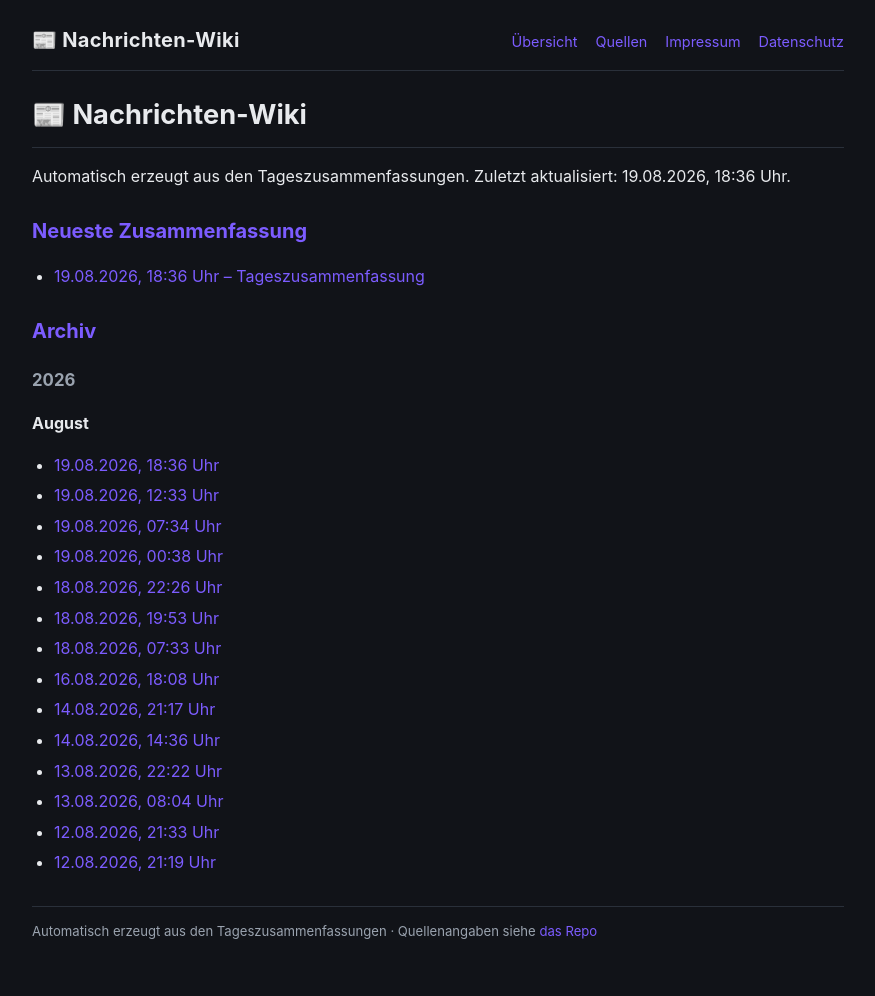
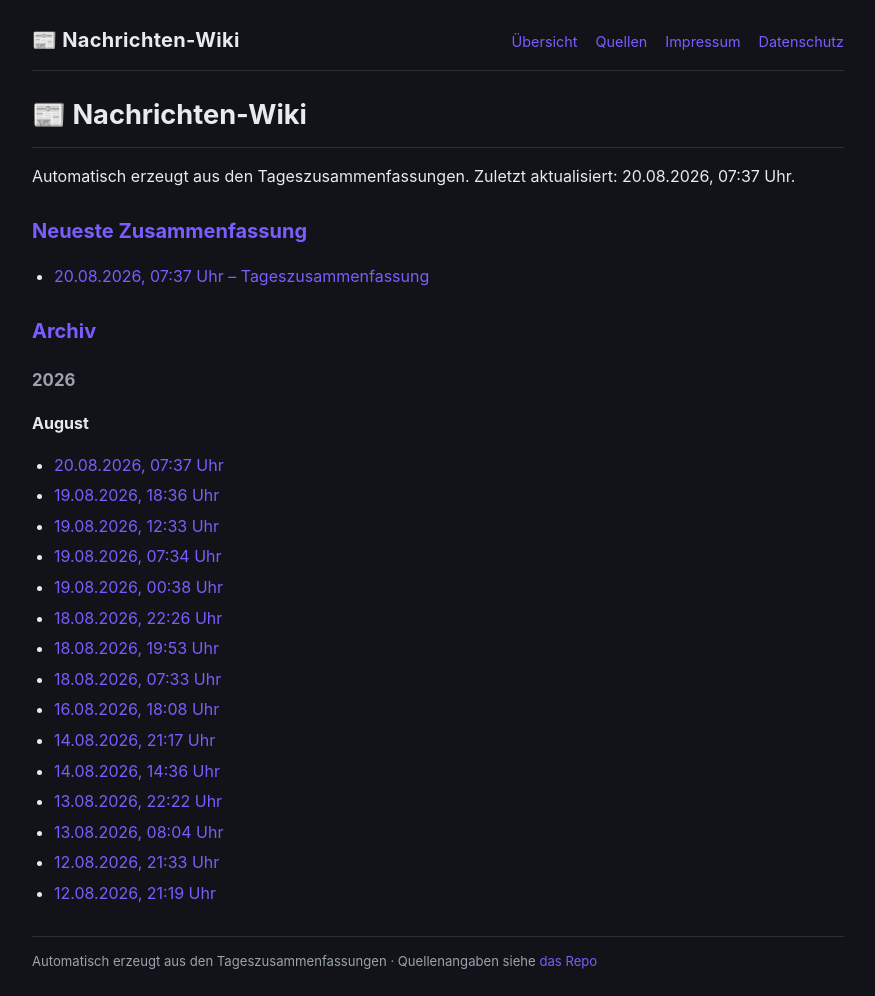
Before and after one commit to Ubuntu51/news-wiki, a Jekyll site: the page built from index.md, in a window 1280 px wide. Shown: the whole page, without its empty margins (202-1077 px from the left). Built offline with Jekyll 4.4.1, drawn with Linux system fonts in a browser that asks for light colours; our own code applies the rules of GitHub Pages for plain Markdown files; before the commit the page ends 966 px from its top, so only the background shows below that.

Commit message:
Tageszusammenfassungen 2026-08-20

```diff
--- a/index.md
+++ b/index.md
@@ -1,10 +1,10 @@
 # 📰 Nachrichten-Wiki
 
-Automatisch erzeugt aus den Tageszusammenfassungen. Zuletzt aktualisiert: 19.08.2026, 18:36 Uhr.
+Automatisch erzeugt aus den Tageszusammenfassungen. Zuletzt aktualisiert: 20.08.2026, 07:37 Uhr.
 
 ## Neueste Zusammenfassung
 
-- [19.08.2026, 18:36 Uhr – Tageszusammenfassung](2026/08/2026-08-19_18-36.html)
+- [20.08.2026, 07:37 Uhr – Tageszusammenfassung](2026/08/2026-08-20_07-37.html)
 
 ## Archiv
 
@@ -12,6 +12,7 @@ Automatisch erzeugt aus den Tageszusammenfassungen. Zuletzt aktualisiert: 19.08.
 
 **August**
 
+- [20.08.2026, 07:37 Uhr](2026/08/2026-08-20_07-37.html)
 - [19.08.2026, 18:36 Uhr](2026/08/2026-08-19_18-36.html)
 - [19.08.2026, 12:33 Uhr](2026/08/2026-08-19_12-33.html)
 - [19.08.2026, 07:34 Uhr](2026/08/2026-08-19_07-34.html)
```
Also changed, not shown: 2026/08/2026-08-20_07-37.md (added, +56 -0 lines).
